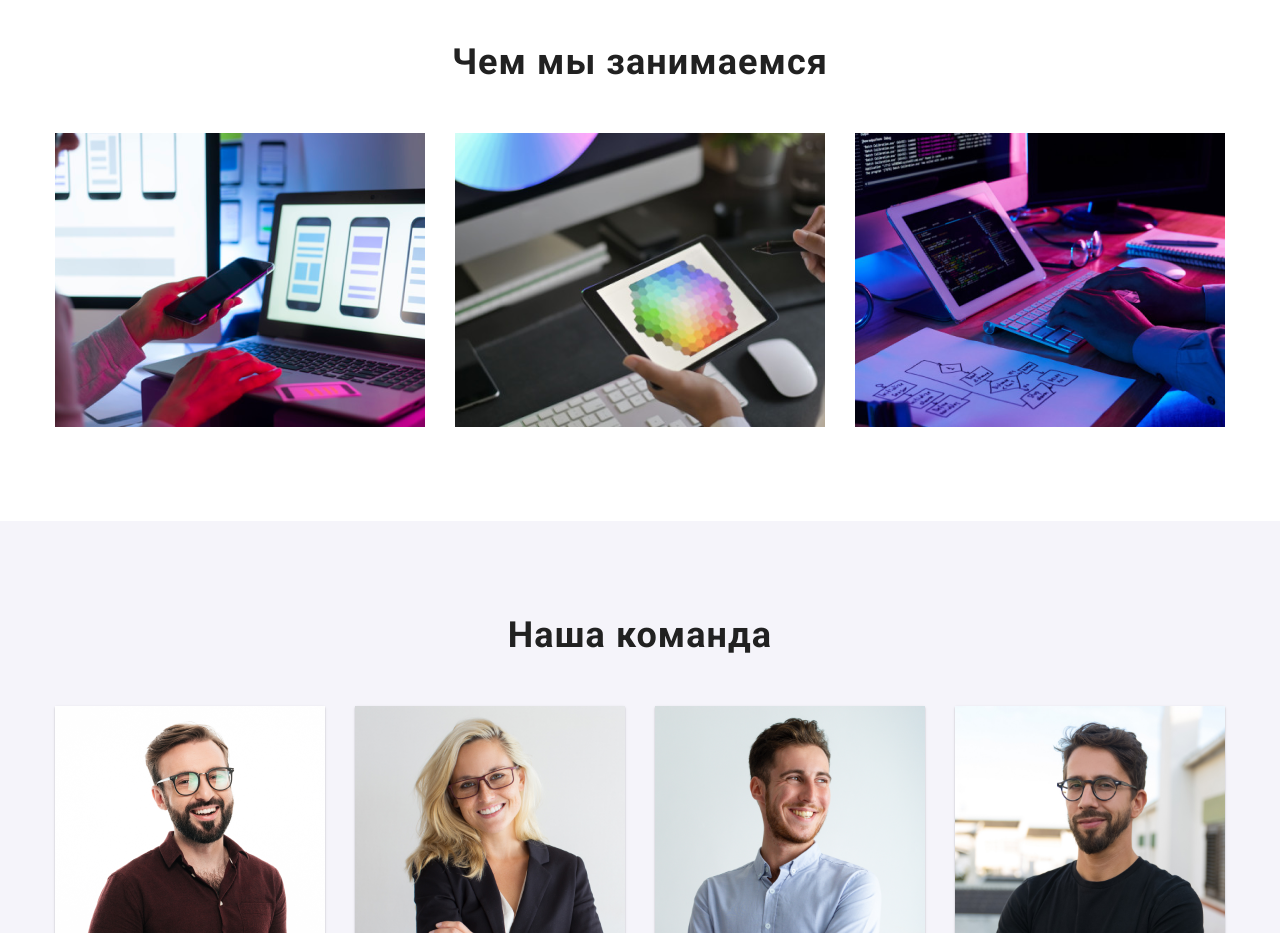
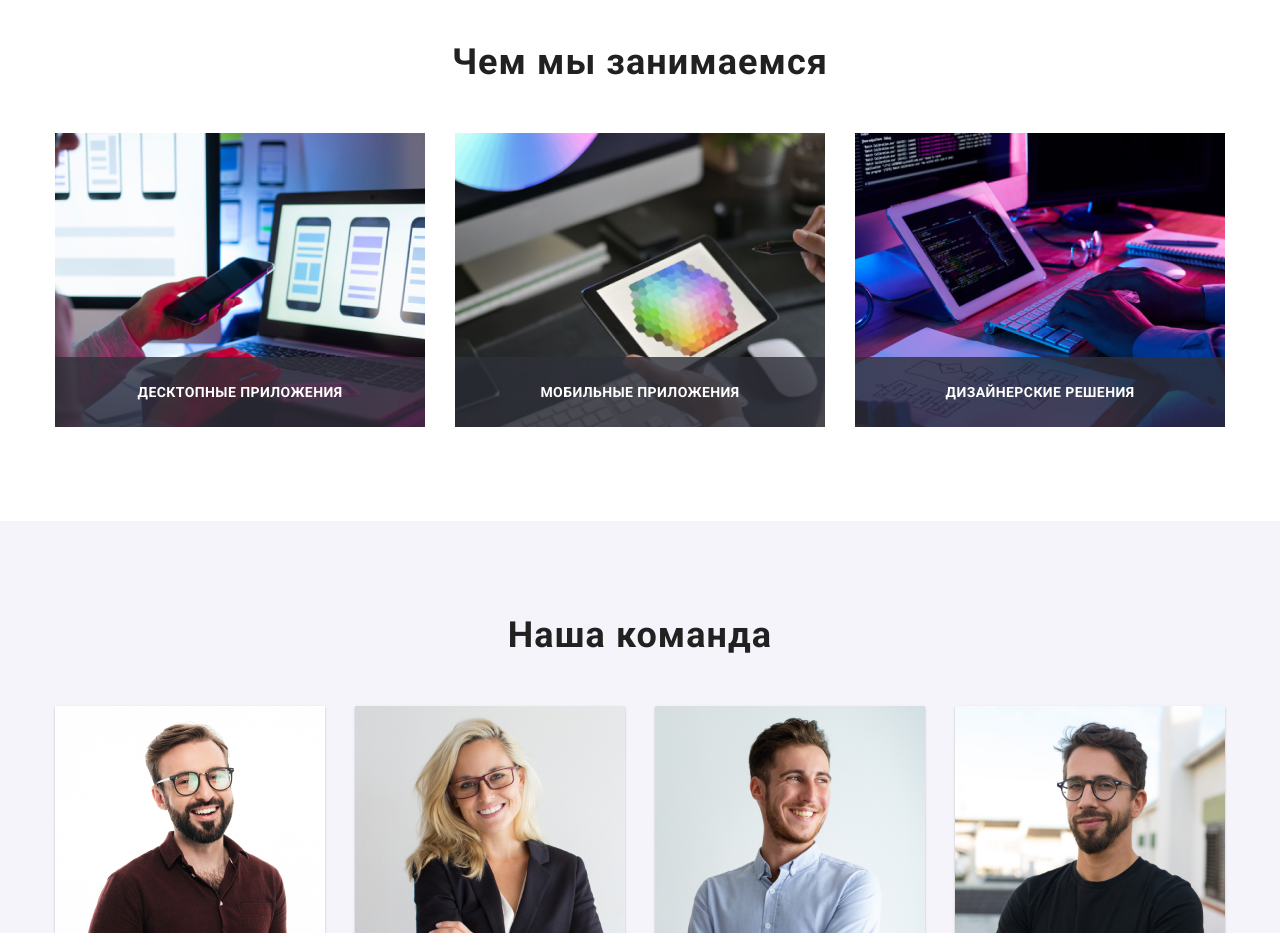
Before and after one commit to serheiev/goit-markup-hw-05, a plain HTML site: page index.html in a window 1280 px wide. Shown: the part 1080-2013 px from the top of the page. Drawn offline with nearby package versions, Linux system fonts and the light colour scheme.

Commit message:
add overlay on business cards

```diff
--- a/css/style.css
+++ b/css/style.css
@@ -245,7 +245,8 @@ body {
   right: 8px;
 }
 
-.close::after {
+.close::after,
+.close::before {
   content: '';
   display: block;
   width: 15px;
@@ -258,9 +259,14 @@ body {
   left: 0;
   right: 0;
   margin: auto;
+  transition: .3s;
 }
 
 .close::before {
+  transform: rotate(135deg);
+}
+
+/* .close::before {
   content: '';
   display: block;
   width: 15px;
@@ -273,6 +279,12 @@ body {
   left: 0;
   right: 0;
   margin: auto;
+} */
+
+
+.close:hover::before,
+.close:hover::after {
+  background-color: var(--brend-color);
 }
 
 .is-hidden {
@@ -350,7 +362,35 @@ body {
   display: flex;
   justify-content: space-between;
   padding: 0 15px;
+
 }
+
+.business-item {
+  position: relative;
+}
+
+.business-overlay {
+position: absolute;
+width: 100%;
+height: 70px;
+left: 0;
+bottom: 0;
+background-color: rgba(47, 48, 58, 0.8);
+display: flex;
+justify-content: center;
+align-items: center;
+}
+
+.business-overlay > p{
+  font-weight: 700;
+  font-size: 14px;
+  line-height: 1.2;
+  letter-spacing: 0.03em;
+  text-transform: uppercase;
+  color: var(--light-text-color);
+}
+
+
 
 /* -----------------TEAM----------------- */
 
--- a/index.html
+++ b/index.html
@@ -124,12 +124,21 @@
           <ul class="business-list list">
             <li class="business-item item">
               <img src="./images/img2.jpg" alt="design" width="370" />
+              <div class="business-overlay">
+                <p>Десктопные приложения</p>
+              </div>
             </li>
             <li class="business-item item">
               <img src="./images/img3.jpg" alt="colors" width="370" />
+              <div class="business-overlay">
+                <p>Мобильные приложения</p>
+              </div>
             </li>
             <li class="business-item item">
               <img src="./images/img1.jpg" alt="coding" width="370" />
+              <div class="business-overlay">
+                <p>Дизайнерские решения</p>
+              </div>
             </li>
           </ul>
         </div>
```
